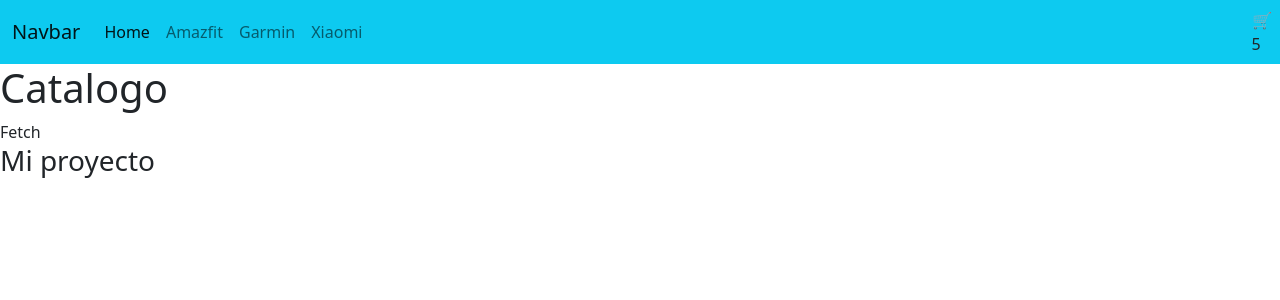
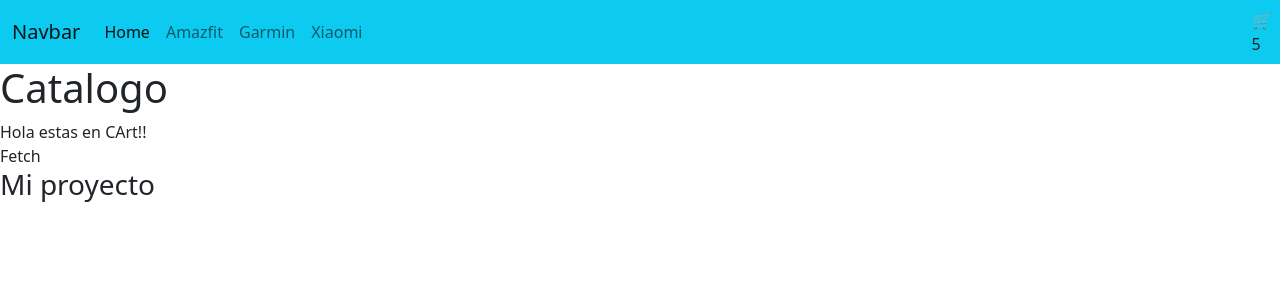
Before and after one commit to Karael2022/React.SaucedoV1, a React (Create React App) app: page /cart in a window 1280 px wide. Shown: the top 300 px of the page. Built offline with nearby package versions, Linux system fonts and the light colour scheme; no server answers.

Commit message:
Ir al carrito v2

```diff
--- a/src/App.js
+++ b/src/App.js
@@ -6,6 +6,7 @@ import ItemDetailConteiner from './Components/ItemDetailConteiner';
 import ItemListConteiner from './Components/ItemListConteiner';
 import Navbar from './Components/Navbar';
 import NavBarMui from './Components/NavBarMui';
+import Cart from './Components/Cart';
 
 
 
@@ -26,6 +27,7 @@ function App() {
         <Route path='/' element={ <ItemListConteiner/>}/>
         <Route path='/category/:categoryId' element={ <ItemListConteiner saludo={saludo} greeting='hello' />}/>
         <Route path='/detalle/:id' element={<ItemDetailConteiner/>}/>
+        <Route path='/cart' element={<Cart/>}/>
       </Routes>
       {/*<ItemListConteiner/>
       <ItemDetailConteiner/>
--- /dev/null
+++ b/src/Components/Cart.jsx
@@ -0,0 +1,9 @@
+import React from 'react'
+
+function Cart() {
+  return (
+    <div>Hola estas en CArt!!</div>
+  )
+}
+
+export default Cart
--- a/src/Components/ItemDetail.jsx
+++ b/src/Components/ItemDetail.jsx
@@ -1,10 +1,12 @@
 import React,{ useState } from 'react'
 import ItemCount from './ItemCount'
+import { useNavigate } from 'react-router-dom';
 
 const ItemDetail = ({productDetail}) => {
     const [counter, setCounter] = useState(1);
     const[compra,setCompra] = useState(false)
     const {id, name, describe, price, stock, img}= productDetail;
+    const navegar = useNavigate()
 
 
     const onAdd = () => {
@@ -21,7 +23,7 @@ const ItemDetail = ({productDetail}) => {
         {!compra
        ? <ItemCount stock={stock} initial={1} onAdd={onAdd} counter ={counter} setCounter={setCounter}/>
        : <div>
-          <button className='btn btn-primary'>Ir al carrito</button>
+          <button className='btn btn-primary'onClick={()=>navegar('/cart')}>Ir al carrito</button>
          <button className='btn btn-danger mx-2'>Seguir comprando</button>
 
         </div>}
```
